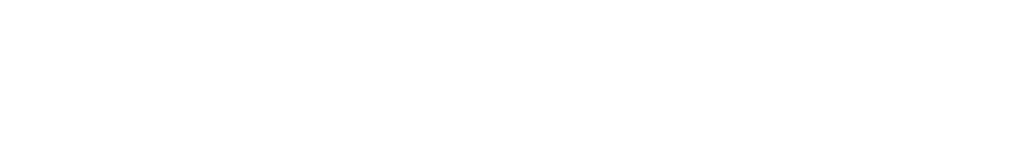
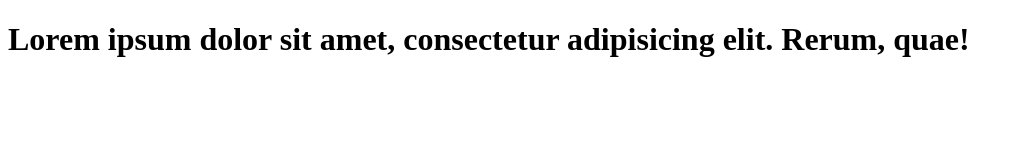
Before and after one commit to VARUN-SINGH-LATWAL/typeScript, a plain HTML site: page index.html in a window 1280 px wide. Shown: the whole page, without its empty margins (0-1022 px from the left). Drawn offline with Linux system fonts and the light colour scheme.

Commit message:
first index page

```diff
--- a/index.html
+++ b/index.html
@@ -6,6 +6,6 @@
     <title>Document</title>
 </head>
 <body>
-
+    <h1> Lorem ipsum dolor sit amet, consectetur adipisicing elit. Rerum, quae! </h1>
 </body>
 </html>
```
